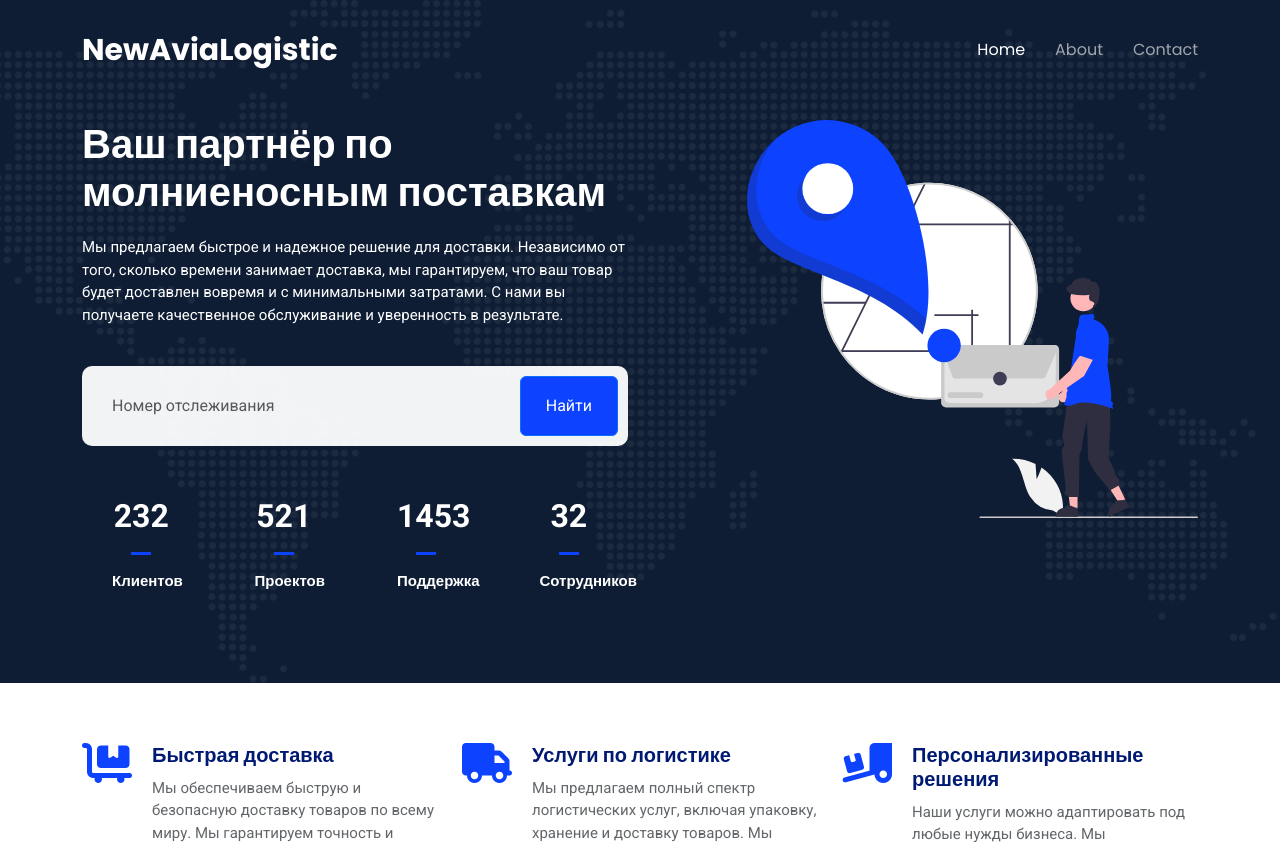
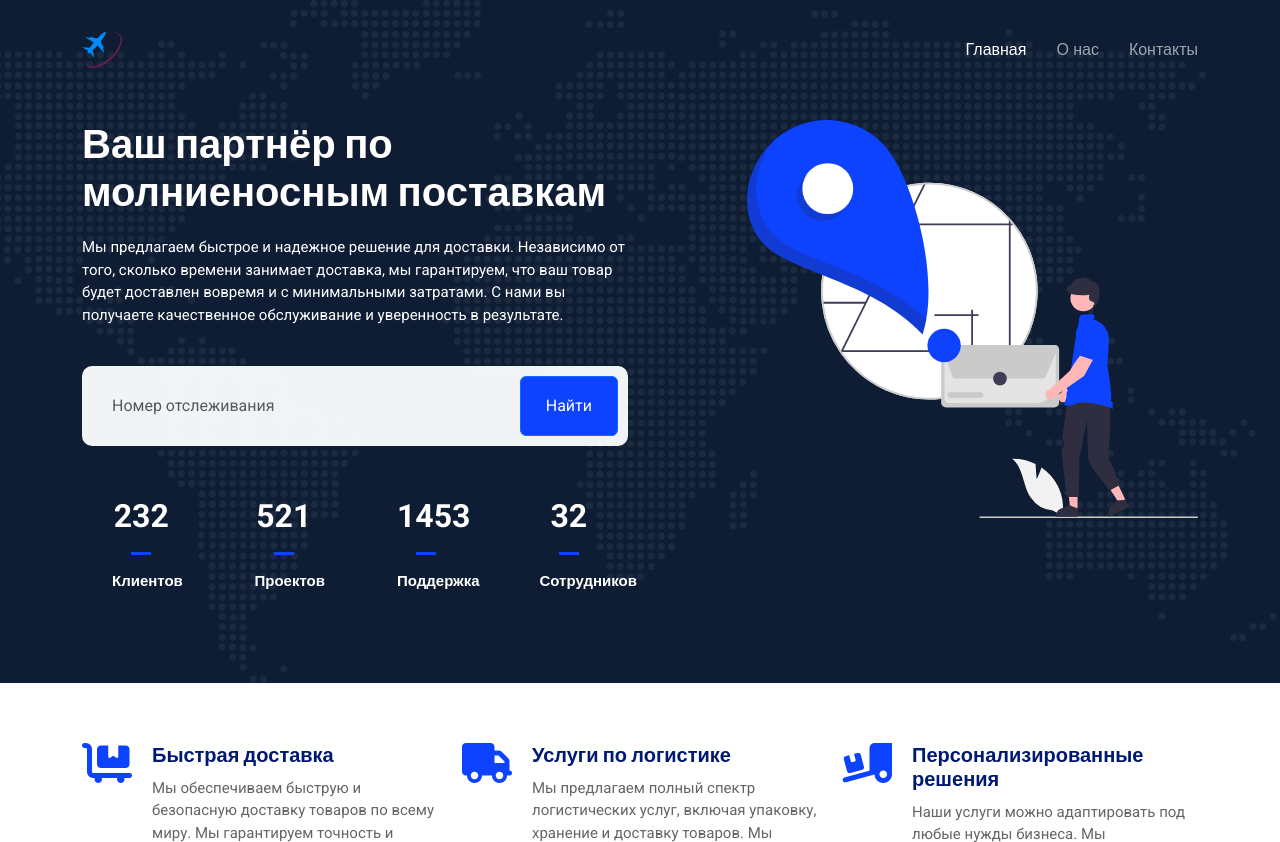
Before and after one commit to IldarSaygafarov2/logistics-site, a Django app: page / in a window 1280 px wide. Shown: the top 842 px of the page. Run offline with Django 5.2, Linux system fonts and the light colour scheme; some libraries are stand-ins or nearby versions.

Commit message:
added fixes

```diff
--- a/app/models.py
+++ b/app/models.py
@@ -1,11 +1,15 @@
 import uuid
 from django.db import models
 from utils.main import read_json, make_request
-
+from enum import StrEnum
 
 COUNTRY_CHOICES = [
     (item["code"], f'{item["name"]}') for item in read_json("countries.json")
 ]
+
+
+class TrackStatus(StrEnum):
+    pass
 
 
 class TrackInfo(models.Model):
--- a/app/templates/app/index.html
+++ b/app/templates/app/index.html
@@ -129,8 +129,9 @@
 
             <div class="col-lg-6 position-relative align-self-start order-lg-last order-first" data-aos="fade-up"
                 data-aos-delay="200">
-                <img src="{% static 'assets/img/about.jpg' %}" class="img-fluid" alt="">
-                <a href="https://www.youtube.com/watch?v=Y7f98aduVJ8" class="glightbox pulsating-play-btn"></a>
+{#                <img src="{% static 'assets/img/about.jpg' %}" class="img-fluid" alt="">#}
+{#                <a href="https://www.youtube.com/watch?v=Y7f98aduVJ8" class="glightbox pulsating-play-btn"></a>#}
+                <video src="{% static 'assets/video/2025-03-27 15.23.54.mp4' %}" autoplay muted class="w-100"></video>
             </div>
 
             <div class="col-lg-6 content order-last order-lg-first" data-aos="fade-up" data-aos-delay="100">
--- a/templates/components/layout/_header.html
+++ b/templates/components/layout/_header.html
@@ -1,16 +1,18 @@
+{% load static %}
+
 <header id="header" class="header d-flex align-items-center fixed-top">
     <div class="container-fluid container-xl position-relative d-flex align-items-center">
 
         <a href="{% url 'home' %}" class="logo d-flex align-items-center me-auto">
 
-            <h1 class="sitename">NewAviaLogistic</h1>
+            <img src="{% static 'assets/img/Group.svg' %}" alt="Logo">
         </a>
 
         <nav id="navmenu" class="navmenu">
             <ul>
-                <li><a href="{% url 'home' %}" class="active">Home<br></a></li>
-                <li><a href="{% url 'about' %}">About</a></li>
-                <li><a href="{% url 'contact' %}">Contact</a></li>
+                <li><a href="{% url 'home' %}" class="active">Главная<br></a></li>
+                <li><a href="{% url 'about' %}">О нас</a></li>
+                <li><a href="{% url 'contact' %}">Контакты</a></li>
             </ul>
             <i class="mobile-nav-toggle d-xl-none bi bi-list"></i>
         </nav>
```
Also changed, not shown: app/static/assets/img/Group.svg (added), 1 other file.
